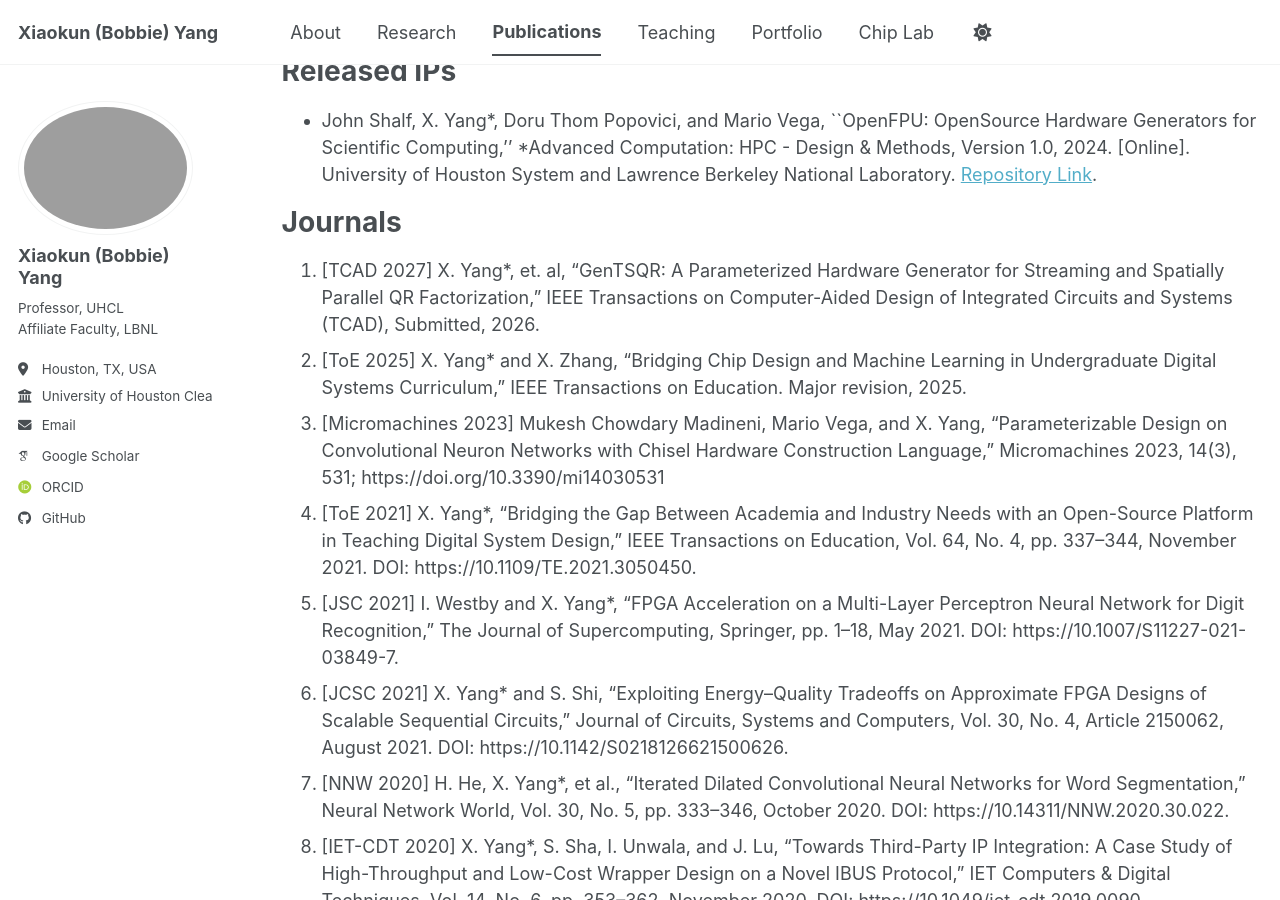
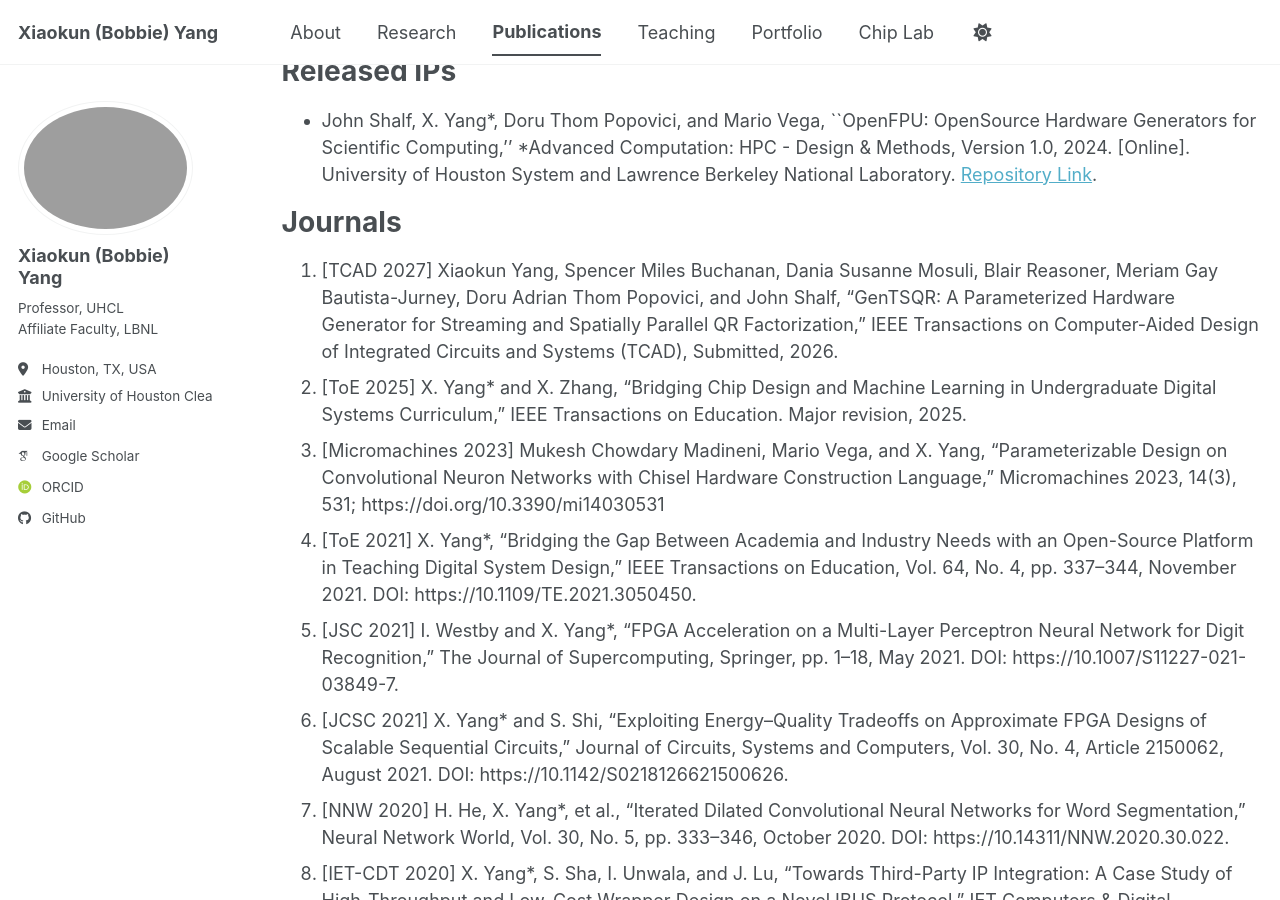
Before and after one commit to bobbieyang/bobbieyang.github.io, a Jekyll site: the page built from _pages/publications.md, in a window 1280 px wide and 900 px high, scrolled down 561 px. Built offline with Jekyll 4.4.1, drawn with Linux system fonts in a browser that asks for light colours; some web fonts are replaced; a script bundle is joined from its source files by our own code; library files that are not in the unit come from our copies.

Commit message:
Update publications.md

```diff
--- a/_pages/publications.md
+++ b/_pages/publications.md
@@ -27,7 +27,7 @@ Released IPs
 
 Journals
 ======
-1. [TCAD 2027] X. Yang*, et. al, “GenTSQR: A Parameterized Hardware Generator for Streaming and Spatially Parallel QR Factorization,” IEEE Transactions on Computer-Aided Design of Integrated Circuits and Systems (TCAD), Submitted, 2026.
+1. [TCAD 2027] Xiaokun Yang, Spencer Miles Buchanan, Dania Susanne Mosuli, Blair Reasoner, Meriam Gay Bautista-Jurney, Doru Adrian Thom Popovici, and John Shalf, “GenTSQR: A Parameterized Hardware Generator for Streaming and Spatially Parallel QR Factorization,” IEEE Transactions on Computer-Aided Design of Integrated Circuits and Systems (TCAD), Submitted, 2026.
 2. [ToE 2025] X. Yang* and X. Zhang, “Bridging Chip Design and Machine Learning in Undergraduate Digital Systems Curriculum,” IEEE Transactions on Education. Major revision, 2025.
 3. [Micromachines 2023] Mukesh Chowdary Madineni, Mario Vega, and X. Yang, “Parameterizable Design on Convolutional Neuron Networks with Chisel Hardware Construction Language,” Micromachines 2023, 14(3), 531; https://doi.org/10.3390/mi14030531
 5. [ToE 2021] X. Yang*, “Bridging the Gap Between Academia and Industry Needs with an Open-Source Platform in Teaching Digital System Design,” IEEE Transactions on Education, Vol. 64, No. 4, pp. 337–344, November 2021. DOI: https://10.1109/TE.2021.3050450.
```
